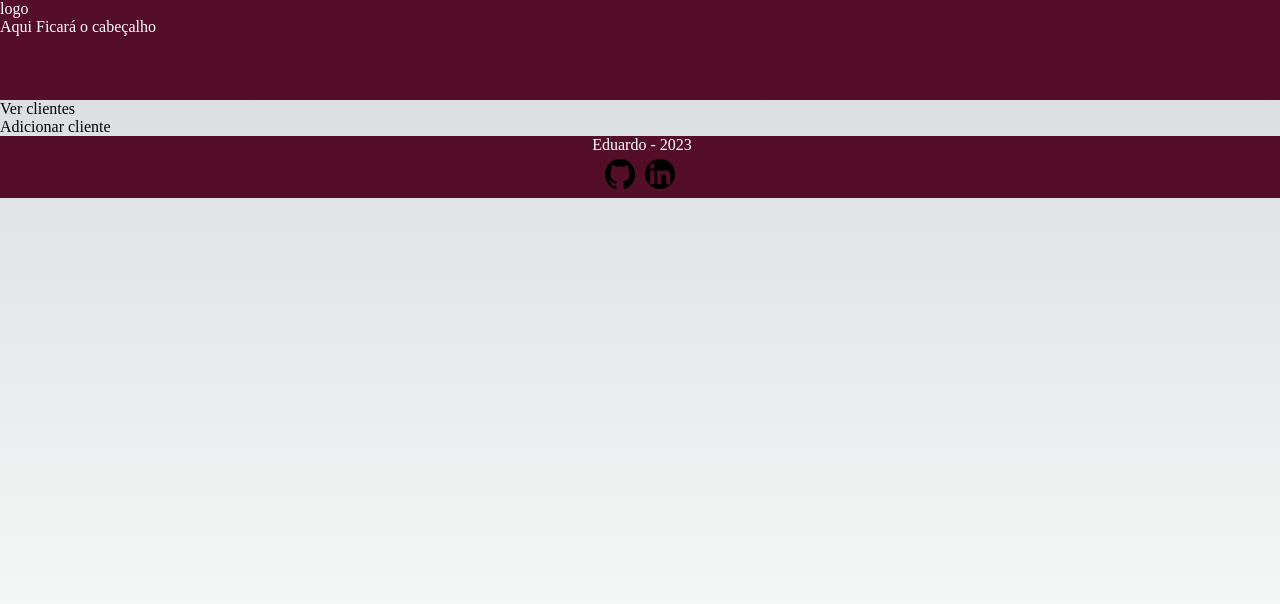
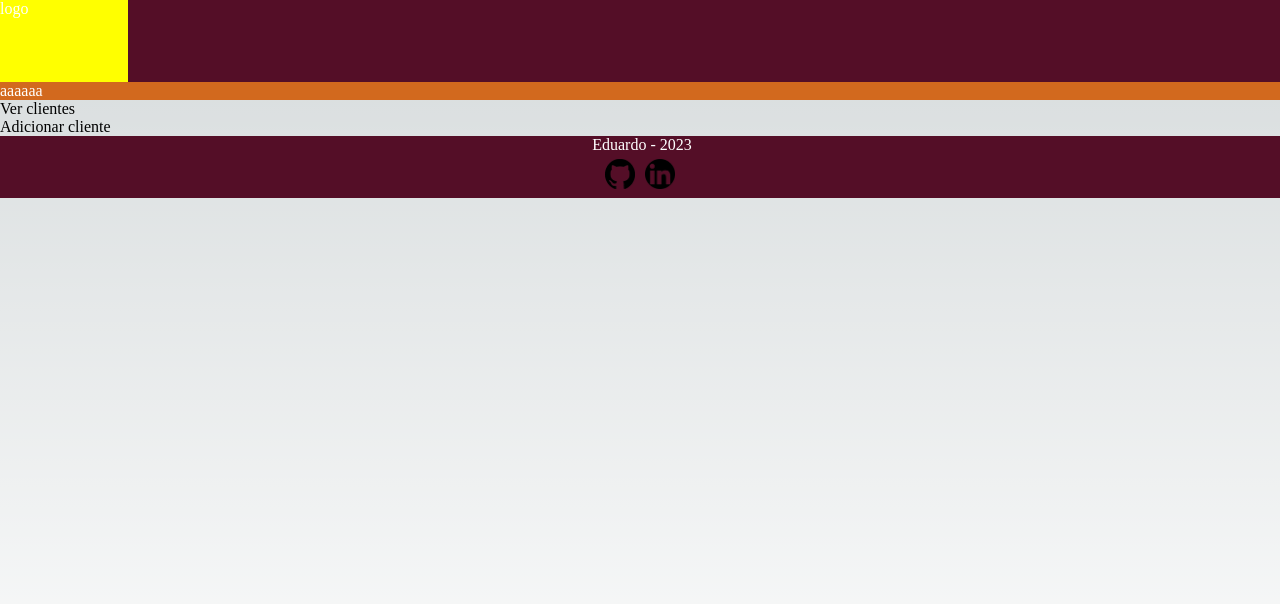
Before and after one commit to EduardoGomesSa/cadastro-cliente-next, a Next.js app: page / in a window 1280 px wide. Shown: the top 604 px of the page. Built offline with nearby package versions, Linux system fonts and the light colour scheme.

Commit message:
estilização do header

```diff
--- a/src/components/header.tsx
+++ b/src/components/header.tsx
@@ -6,7 +6,9 @@ export default function Header(){
             <div className={styles.logo}>
                 logo
             </div>
-            Aqui Ficará o cabeçalho
+            <div className={styles.cabecalho}>
+                aaaaaa
+            </div>
         </div>
     )
 }
--- a/src/styles/Header.module.css
+++ b/src/styles/Header.module.css
@@ -8,4 +8,16 @@
 
 .logo{
     display: flex;
+    position: relative;
+    float: left;
+    height: 100%;
+    width: 10%;
+    background-color: yellow;
 }
+
+.cabecalho{
+    display: flex;
+    position: relative;
+    float: right;
+    background-color: chocolate;
+}
```
